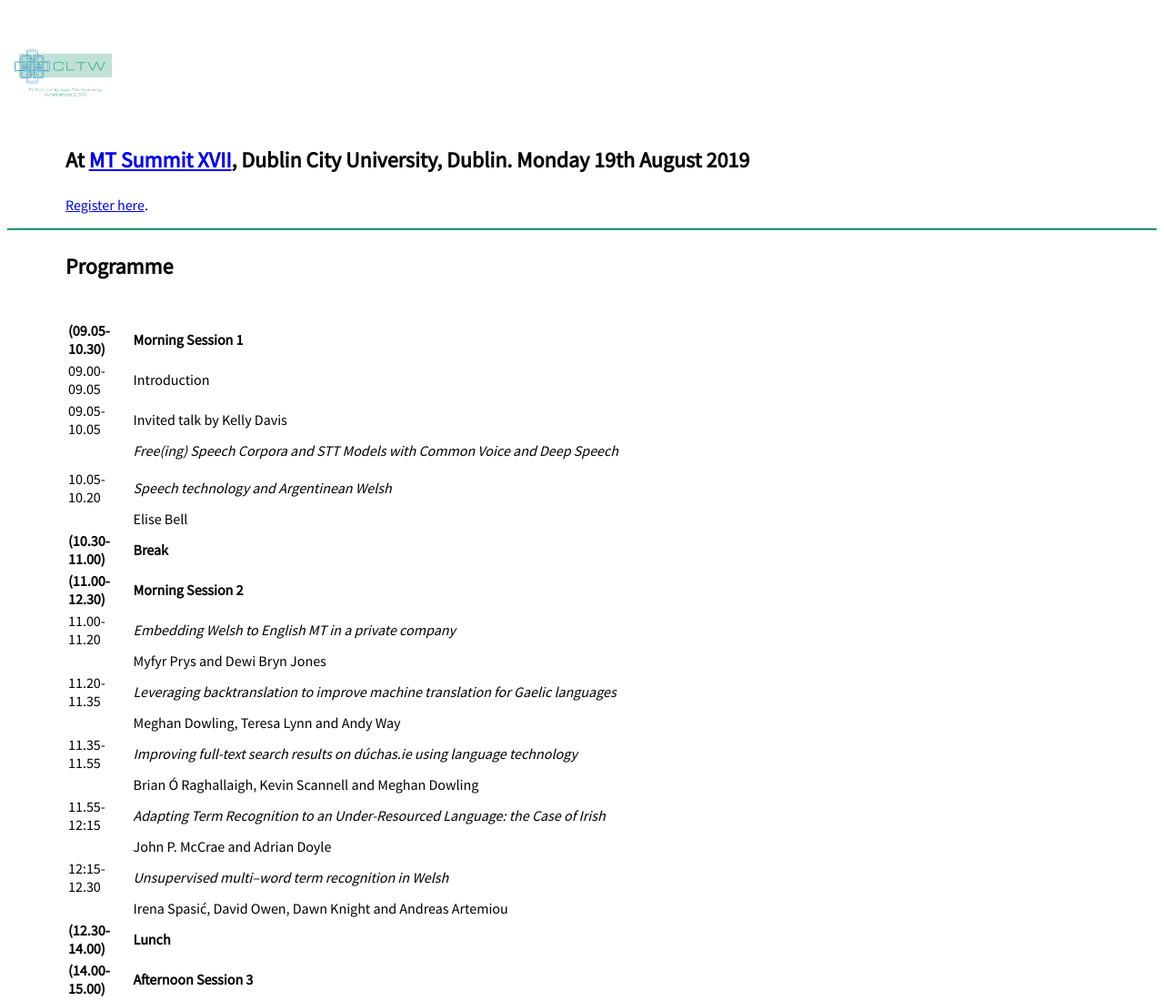
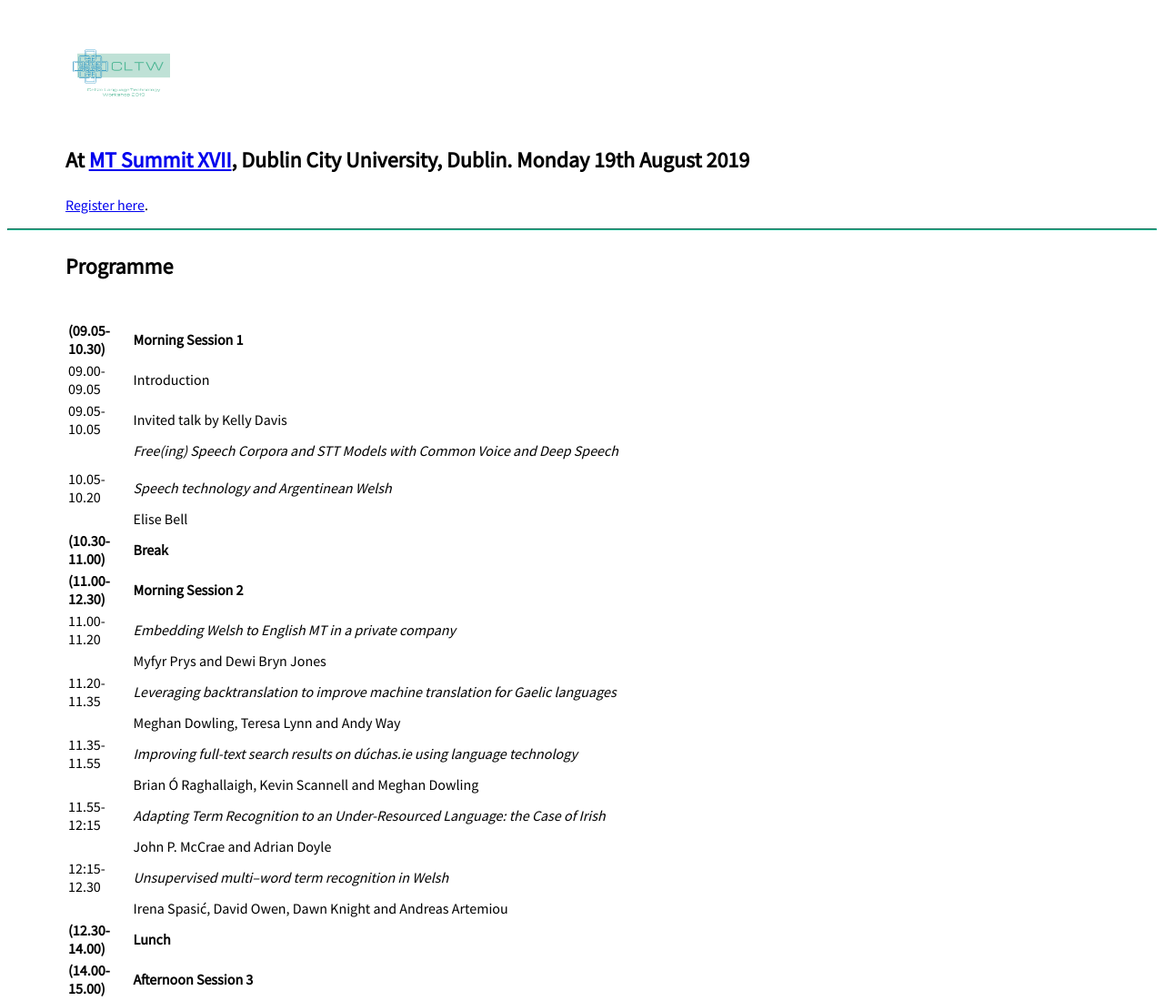
Before and after one commit to celtw/celtw.github.io, a plain HTML site: page cltw19/index.html in a window 1280 px wide. Shown: the top 1100 px of the page at 91% size. Drawn offline with Linux system fonts and the light colour scheme.

Commit message:
Update index.html

```diff
--- a/cltw19/index.html
+++ b/cltw19/index.html
@@ -28,7 +28,7 @@ ul{
 padding-left: 96px;
 padding-right: 64px;
 }
-    .header { height: 128px; object-fit: cover;}
+    .header { height: 128px; object-fit: cover; padding-left: 64px; padding-right:64px;}
     .footer { background-color: b7f3d6; }
     .session { font-weight: bold; padding-bottom: 0.5em;}
     .title { font-style: italic; }
@@ -36,7 +36,7 @@ padding-right: 64px;
 </style>
 </head>
 <body>
-  <img src="0.png" class="header" alt="Celtic Language Technology Workshop 2019"/>
+  <img src="0.png" class="header" height="100%" alt="Celtic Language Technology Workshop 2019"/>
 <h3>At <a href="https://www.mtsummit2019.com">MT Summit XVII</a>, Dublin City University, Dublin. Monday 19th August 2019</h3>
   <p><a href="https://www.mtsummit2019.com/registration">Register here</a>.</p>
   <hr/>
```
